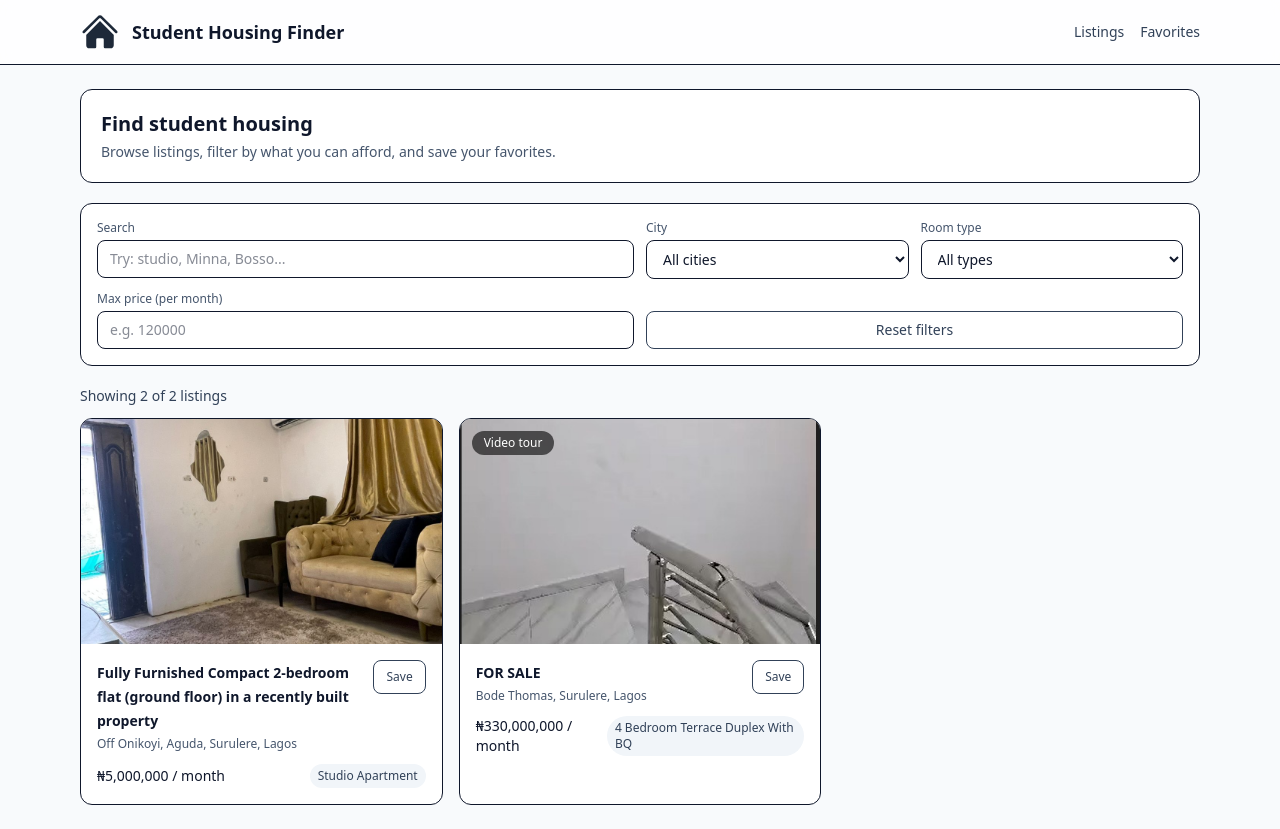
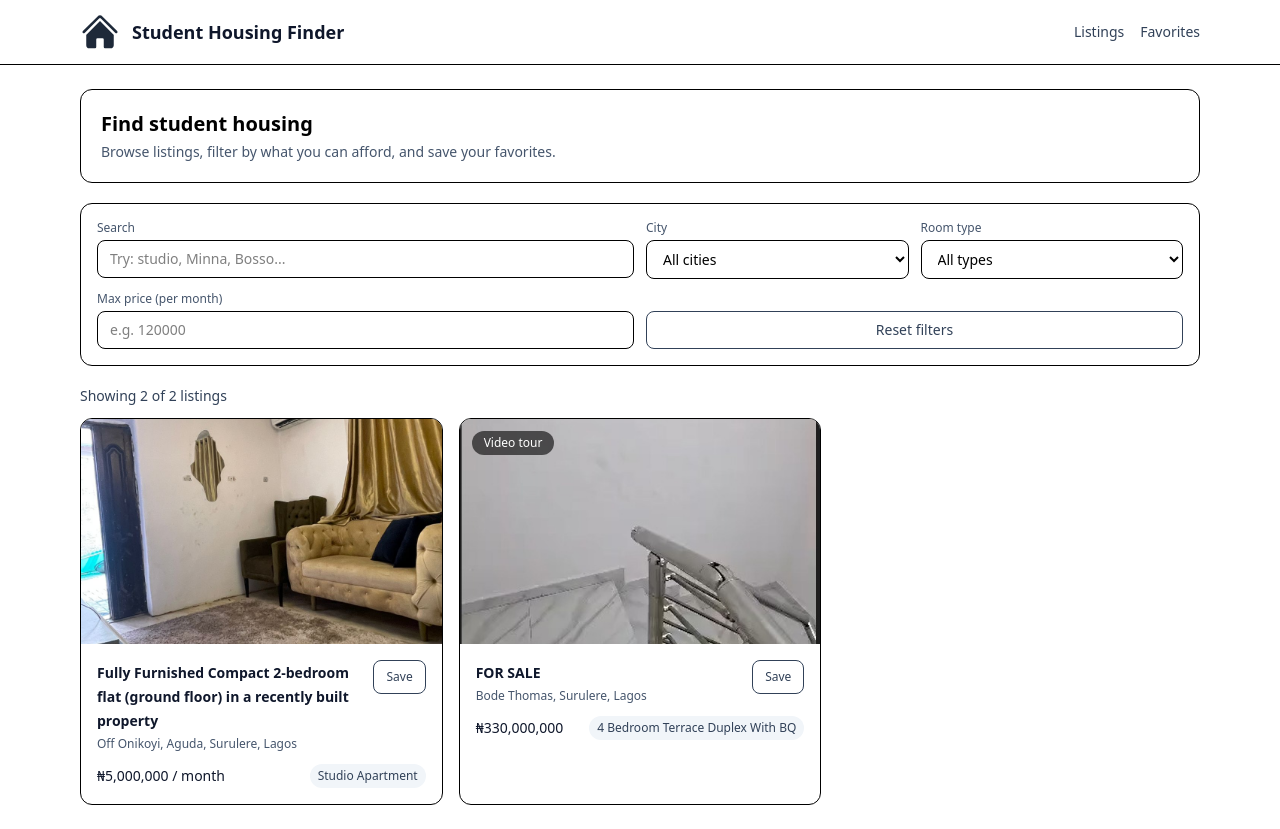
Before and after one commit to Osaherume98/house-finder-, a Next.js app: page / in a window 1280 px wide. Built offline with nearby package versions, Linux system fonts and the light colour scheme.

Commit message:
Upsated the price filter logic to handle both rental and sale listings and the price display to show appropriate format

```diff
--- a/app/layout.tsx
+++ b/app/layout.tsx
@@ -11,7 +11,7 @@ export const metadata: Metadata = {
 export default function RootLayout({ children }: { children: React.ReactNode }) {
   return (
     <html lang="en">
-      <body className="min-h-screen bg-slate-50 text-slate-900">
+      <body className="min-h-screen bg-white text-black">
         <Navbar />
         <main className="mx-auto max-w-6xl px-4 py-6">{children}</main>
       </body>
--- a/app/listing/[id]/page.tsx
+++ b/app/listing/[id]/page.tsx
@@ -49,7 +49,12 @@ export default function ListingDetailsPage() {
           ))}
         </div>
 
-        <p className="mt-5 text-base">₦{listing.pricePerMonth.toLocaleString()} / month</p>
+        <p className="mt-5 text-base">
+          {listing.isSale || listing.price
+            ? `₦${(listing.price || 0).toLocaleString()}`
+            : `₦${(listing.pricePerMonth || 0).toLocaleString()} / month`
+          }
+        </p>
       </section>
 
       {listing.videoSrc ? (
--- a/app/page.tsx
+++ b/app/page.tsx
@@ -30,7 +30,9 @@ export default function HomePage() {
 
       const matchesCity = !city || l.city === city
       const matchesRoomType = !roomType || l.roomType === roomType
-      const matchesMaxPrice = max === null || (Number.isFinite(max) && l.pricePerMonth <= max)
+      const matchesMaxPrice = max === null || (Number.isFinite(max) &&
+        ((l.isSale || l.price) ? (l.price || 0) <= max : (l.pricePerMonth || 0) <= max)
+      )
 
       return matchesSearch && matchesCity && matchesRoomType && matchesMaxPrice
     })
--- a/components/ListingCard.tsx
+++ b/components/ListingCard.tsx
@@ -18,6 +18,8 @@ export function ListingCard({ listing }: Props) {
   const { isFavorite, toggleFavorite } = useFavorites()
   const fav = isFavorite(listing.id)
   const cover = getCardCover(listing)
+
+
 
   return (
     <div className="overflow-hidden rounded-xl border bg-white">
@@ -62,7 +64,12 @@ export function ListingCard({ listing }: Props) {
         </div>
 
         <div className="mt-3 flex items-center justify-between">
-          <p className="text-sm text-slate-900">₦{listing.pricePerMonth.toLocaleString()} / month</p>
+          <p className="text-sm text-slate-900">
+            {listing.isSale || listing.price
+              ? `₦${(listing.price || 0).toLocaleString()}`
+              : `₦${(listing.pricePerMonth || 0).toLocaleString()} / month`
+            }
+          </p>
           <span className="rounded-full bg-slate-100 px-2 py-1 text-xs text-slate-700">
             {listing.roomType}
           </span>
--- a/components/Navbar.tsx
+++ b/components/Navbar.tsx
@@ -5,15 +5,13 @@ export function Navbar() {
   return (
     <header className="sticky top-0 z-50 border-b bg-white/80 backdrop-blur">
       <div className="mx-auto flex max-w-6xl items-center justify-between px-4 py-3">
-        {/* Temporary House Icon */}
         <Link href="/" className="flex items-center space-x-3">
-          <HomeIcon className="w-10 h-10 text-gray-800" />  {/* Heroicon for home */}
+          <HomeIcon className="w-10  h-10 text-gray-800" />
           <span className="text-lg font-semibold text-slate-900">
             Student Housing Finder
           </span>
         </Link>
 
-        {/* Navigation Links */}
         <nav className="flex items-center gap-4 text-sm">
           <Link href="/" className="text-slate-700 hover:text-slate-900">
             Listings
--- a/data/listings.tsx
+++ b/data/listings.tsx
@@ -5,7 +5,9 @@ export type Listing = {
   title: string
   city: string
   area: string
-  pricePerMonth: number
+  price?: number
+  pricePerMonth?: number
+  isSale?: boolean
   roomType: string
   description: string
   amenities: string[]
@@ -37,7 +39,8 @@ export const LISTINGS = [
     title: "FOR SALE",
     city: "Lagos",
     area: "Bode Thomas, Surulere",
-    pricePerMonth: 330000000,
+    price: 330000000,
+    isSale: true,
     roomType: "4 Bedroom Terrace Duplex With BQ",
     description: "NEWLY BUILT FULLY FURNISHED 4-BEDROOM TERRACE DUPLEX WITH BQ",
     amenities: ["Fully Furnished", "Pop ceiling with Screeded walls", "chandelier fittings", "FItted Wardrobes", "Spacious Car Park"],
```
